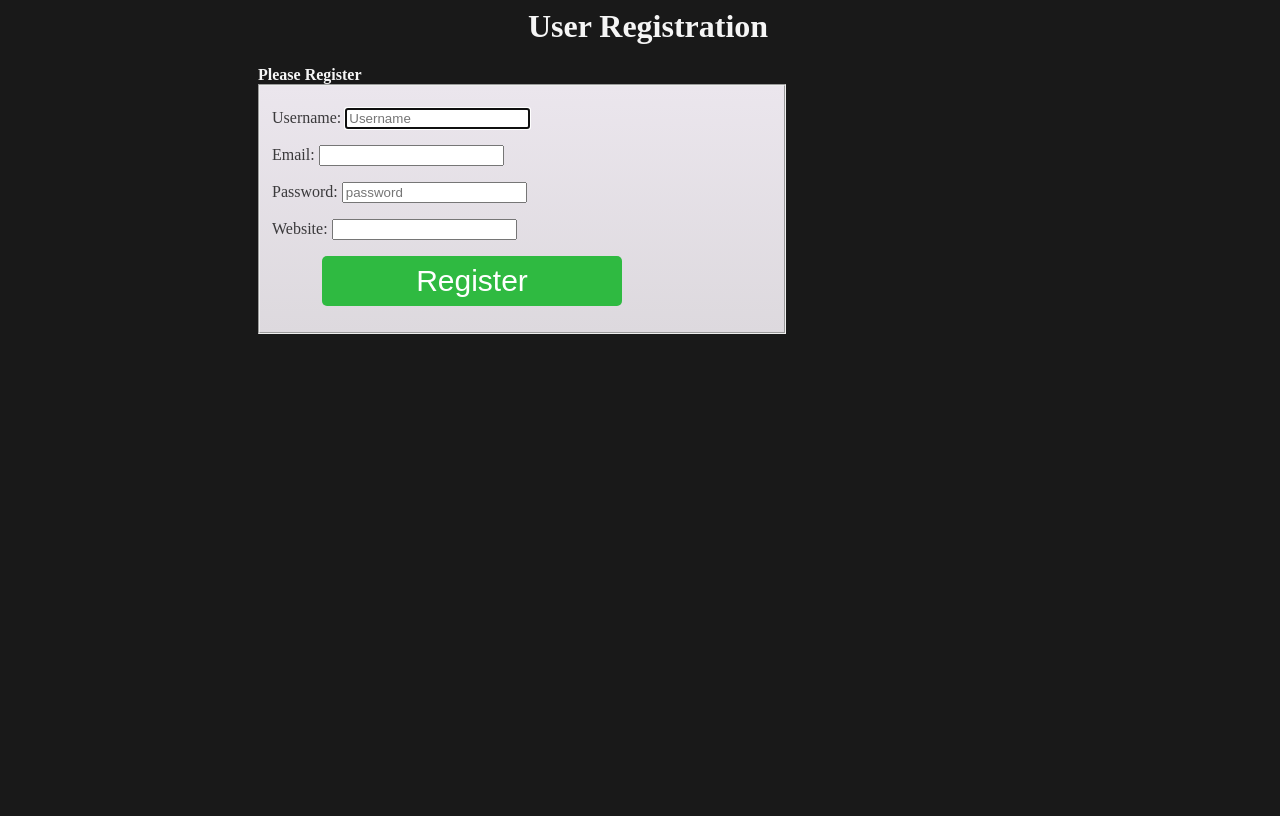
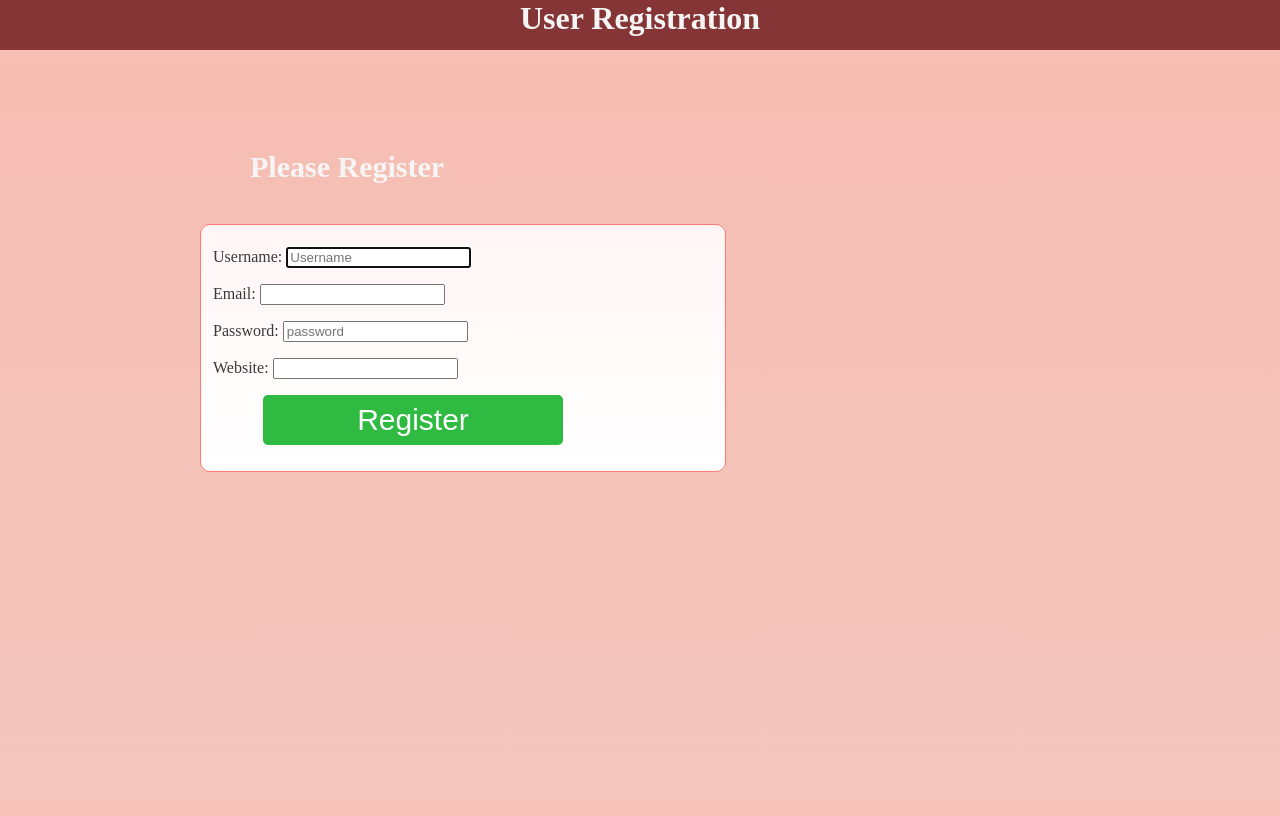
Before and after one commit to TapanManu/Todo-Backend, a Django app: page /user/register in a window 1280 px wide. After the commit the page ends 472 px from the top, so only its background shows below. Run offline with Django 3.2, Linux system fonts and the light colour scheme.

```diff
--- a/user/models.py
+++ b/user/models.py
@@ -4,7 +4,7 @@ from task.models import Task
 
 class UserProfile(models.Model):
 	user=models.OneToOneField(User,on_delete=models.DO_NOTHING,)
-	tasks=models.ForeignKey(Task,on_delete=models.CASCADE,null=True)
+	tasks=models.ManyToManyField(Task,blank=True)
 	website=models.URLField(blank=True)
 
 	def __unicode__(self):
--- a/user/static/user/home.css
+++ b/user/static/user/home.css
@@ -111,9 +111,11 @@ forms.task_name{
 	font-family:sans-serif;
 	font:Source-Sans-Pro;
 	width:469px;
+	height:300px;
 	border-radius: 10px;
 	position:fixed;
 	color:#f5f0f0;
+	overflow-y:scroll;
 }
 h2{
 	background:#f52a2a;
@@ -135,3 +137,6 @@ h2{
 	color:white;
 	margin-left:10px;
 }
+::-webkit-scrollbar {
+  width: 10px;
+}
--- a/user/static/user/register.css
+++ b/user/static/user/register.css
@@ -2,22 +2,30 @@ h1{
 	color:whitesmoke;
 	font-family:monotype-corsiva;
 	text-align:center;
+	background:#853535;
+	margin:0;
+	height:50px;
 }
 body{
-	background:linear-gradient(blue,violet) no-repeat;
+	background:linear-gradient(#f7bdb2,#f2c5bd) no-repeat;
 	color:#3a393b;
 	height:100%;
 	width:100%;
-	background:rgba(0,0,0,0.9);
+	margin:0;
 }
 fieldset{
-	background:linear-gradient(#ebe6ed,#ddd9de) no-repeat;
+	background:linear-gradient(#fff5f5,#ffffff) no-repeat;
 	width:500px;
-	margin-left:250px;
+	margin-left:200px;
+	margin-top:40px;
+	border: 1px solid #ff7878;
+	border-radius: 10px;
 }
-strong{
+.reg{
 	color:whitesmoke;
 	margin-left: 250px;
+	margin-top:100px;
+	font-size: 30px;
 }
 button{
 	background-color:#2fba41;
--- a/user/templates/user/register.html
+++ b/user/templates/user/register.html
@@ -6,7 +6,9 @@
 <h1>{{user.username}}</h1>
 <strong>Thank you for being a member!</strong>
 {% else %}
-<strong>Please Register</strong><br/>
+<div class="reg">
+<strong>Please Register</strong>
+</div>
 
 <fieldset>
 	<form action="{% url 'user:register' %}" method="post">
```
Also changed, not shown: db.sqlite3, user/migrations/0001_initial.py, user/migrations/0002_auto_20191225_1903.py (deleted).
